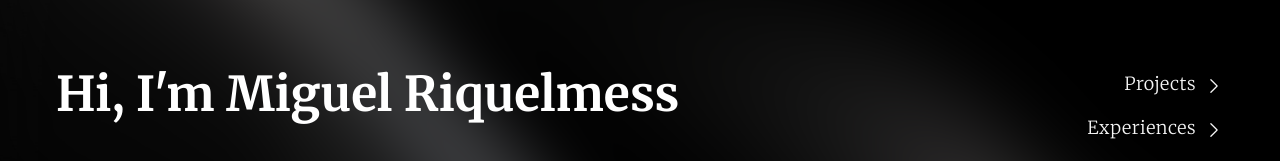
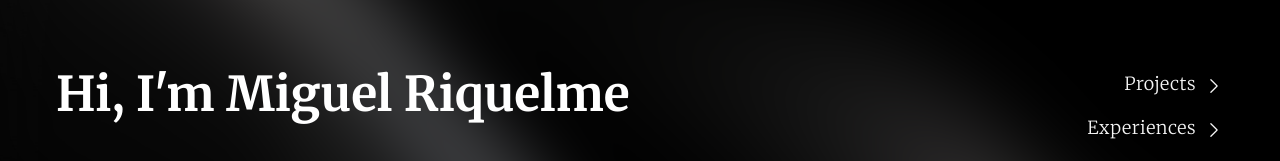
Before and after one commit to miguelitodev/miguelitodev, a Next.js app: page / in a window 1280 px wide. Both pictures are taken after a click on the button 640 px from the left and 513 px from the top of the page. Shown: the part 197-358 px from the top of the page. Built offline with nearby package versions, Linux system fonts and the light colour scheme; no server answers.

Commit message:
feat: finishing some adjustments on dockerfiles

```diff
--- a/src/pages/(home)/index.tsx
+++ b/src/pages/(home)/index.tsx
@@ -31,7 +31,7 @@ export default function HomePage({ location }: TypeHomePage) {
 		<Page>
 			<div className="w-3/5 max-md:w-full max-lg:w-4/5">
 				<h1 className="text-white text-5xl max-xl:text-4xl max-md:text-2xl font-bold font-merriweather max-md:mb-4 mb-8">
-					Hi, I&apos;m Miguel Riquelmess
+					Hi, I&apos;m Miguel Riquelme
 				</h1>
 				<p className="text-white font-light font-merriweather text-3xl max-xl:text-2xl max-md:text-xl max-sm:text-lg leading-loose">
 					I develop user interfaces and enhance user experiences using web
```
